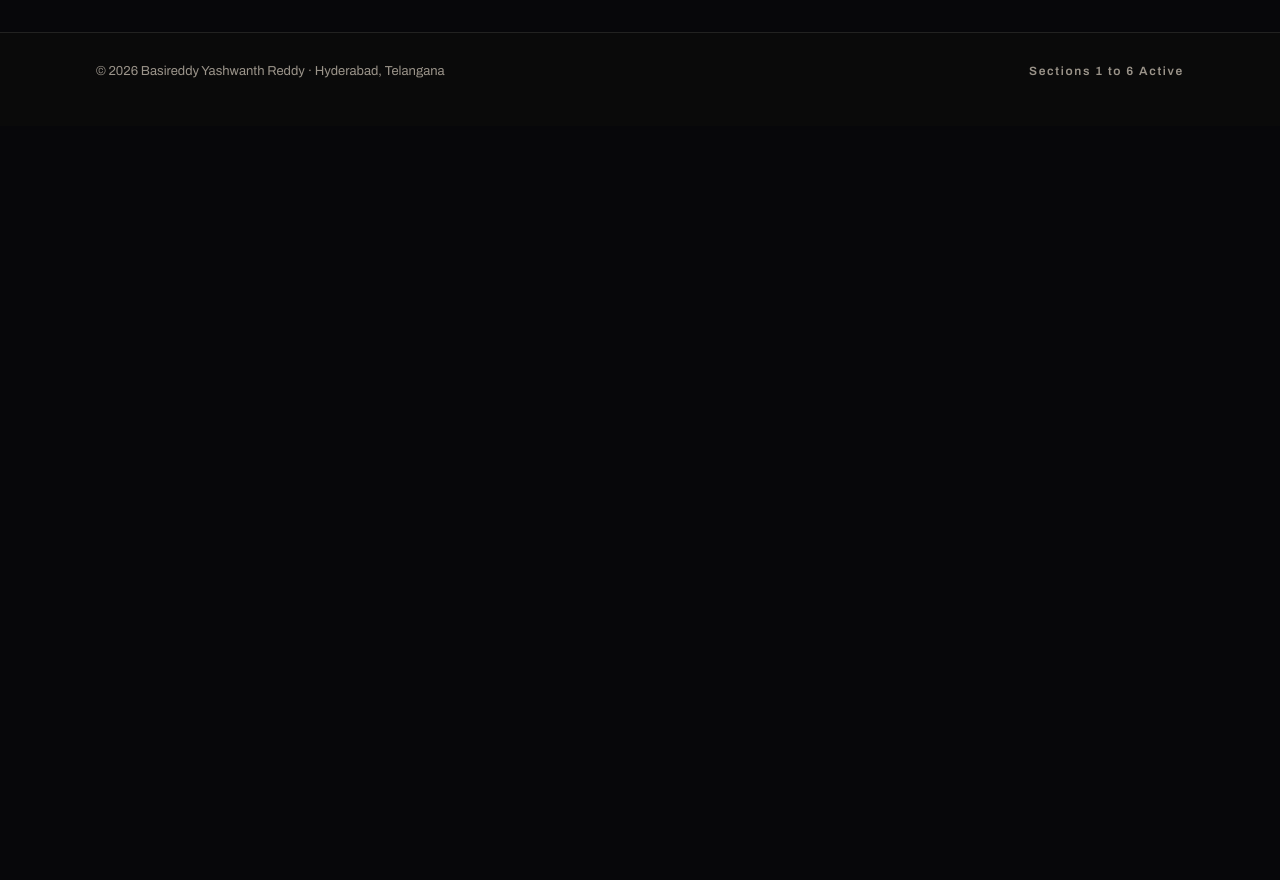
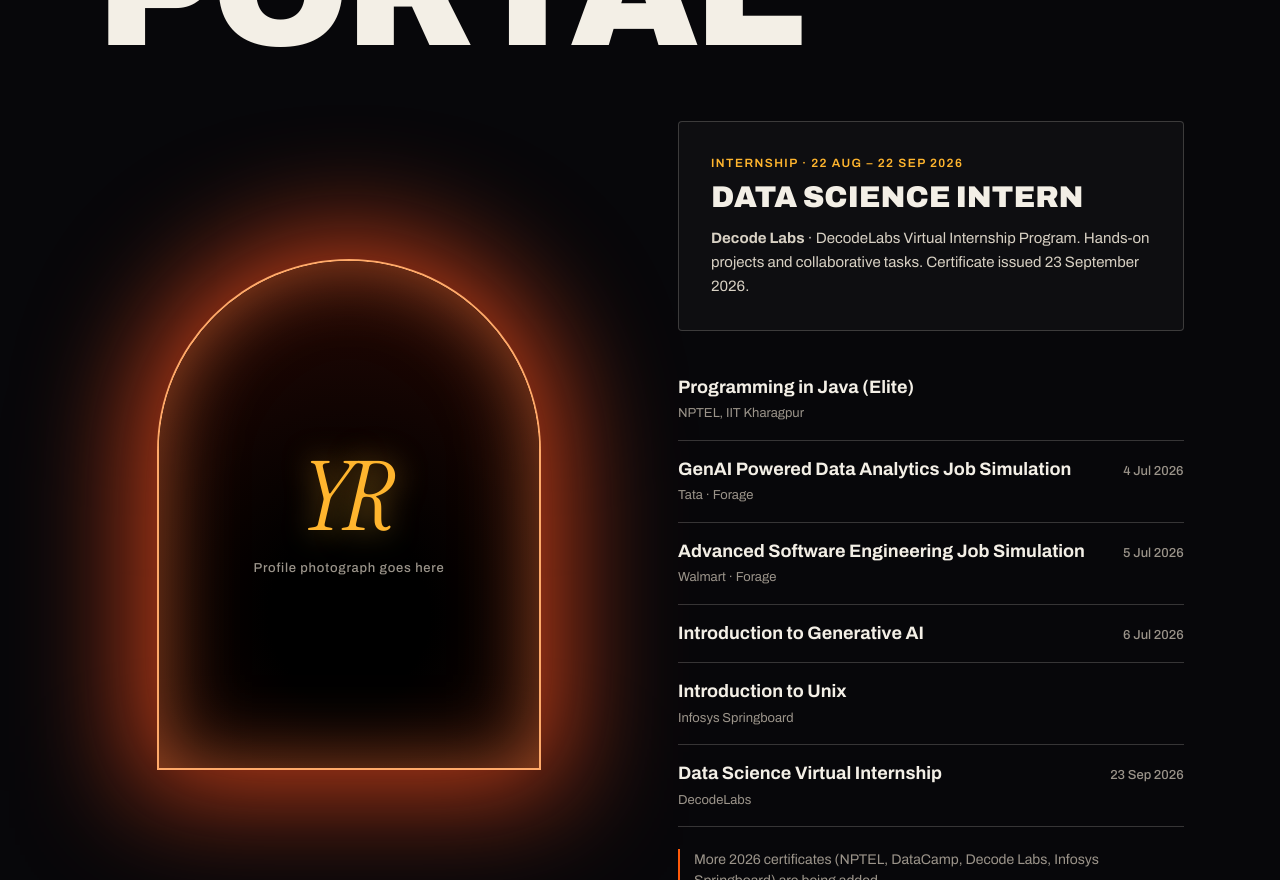
Before and after one commit to byreddy899/Portfolio, a React (Vite) app: page / in a window 1280 px wide. Shown: the part 11120-12000 px from the top of the page. Before the commit the page ends 11246 px from the top, so only its background shows below. Built offline with nearby package versions, Linux system fonts and the light colour scheme.

Commit message:
feat(portal): implement Section 7 The Portal with architectural arch gate, internship card, and certifications list

```diff
--- a/src/App.tsx
+++ b/src/App.tsx
@@ -12,6 +12,7 @@ import { SelectedWork } from './components/sections/SelectedWork';
 import { OpenTo } from './components/sections/OpenTo';
 import { Rise } from './components/sections/Rise';
 import { About } from './components/sections/About';
+import { ThePortal } from './components/sections/ThePortal';
 import { useIntersectionReveal } from './hooks/useIntersectionReveal';
 
 export const App: React.FC = () => {
@@ -66,7 +67,10 @@ export const App: React.FC = () => {
       {/* 8. Section 6: About (Academic Highlights & Background Narrative) */}
       <About />
 
-      {/* 9. Section 6 Boundary */}
+      {/* 9. Section 7: The Portal (Architectural Gate & Credentials) */}
+      <ThePortal />
+
+      {/* 10. Section 7 Boundary */}
       <main style={{ position: 'relative', zIndex: 2, background: 'var(--bg)' }}>
         <section
           style={{
@@ -96,7 +100,7 @@ export const App: React.FC = () => {
                     boxShadow: '0 0 10px var(--fire)'
                   }}
                 />
-                Task 7 Complete · "About" Verified
+                Task 8 Complete · "The Portal" Verified
               </div>
 
               <h2
@@ -106,7 +110,7 @@ export const App: React.FC = () => {
                   fontSize: 'clamp(32px, 6vw, 68px)'
                 }}
               >
-                Next Up: The Portal
+                Next Up: Contact
               </h2>
 
               <p
@@ -117,18 +121,18 @@ export const App: React.FC = () => {
                   marginBottom: '28px'
                 }}
               >
-                The "About" section is live displaying authentic academic CGPA metrics, intermediate percentages, SSC performance, and the editorial narrative.
+                The Portal is live featuring the illuminated YR monogram arch gate, Decode Labs Data Science internship card, certifications list, and hover transitions.
               </p>
 
               <div className="note" style={{ maxWidth: '620px' }}>
-                Awaiting your evaluation of Task 7 before proceeding to Section 7 ("The Portal").
+                Awaiting your evaluation of Task 8 before proceeding to the final section ("Contact").
               </div>
             </div>
           </Container>
         </section>
       </main>
 
-      {/* 10. Semantic Footer */}
+      {/* 11. Semantic Footer */}
       <footer
         style={{
           background: '#0a0a0a',
@@ -152,7 +156,7 @@ export const App: React.FC = () => {
           >
             <span>© 2026 Basireddy Yashwanth Reddy · Hyderabad, Telangana</span>
             <span className="sm" style={{ color: 'var(--mute)', textTransform: 'none' }}>
-              Sections 1 to 6 Active
+              Sections 1 to 7 Active
             </span>
           </div>
         </Container>
--- /dev/null
+++ b/src/components/sections/ThePortal.css
@@ -0,0 +1,172 @@
+/* ==========================================================================
+   Section 7: The Portal — Architectural Gate, Experience & Certifications
+   ========================================================================== */
+
+#portal {
+  padding: clamp(80px, 11vw, 150px) 0;
+  position: relative;
+  background-color: var(--bg);
+  z-index: 2;
+}
+
+#portal h2 {
+  margin-top: 0;
+  margin-bottom: clamp(28px, 5vw, 60px);
+}
+
+.portal-grid {
+  display: grid;
+  grid-template-columns: 1fr 1fr;
+  gap: clamp(30px, 6vw, 80px);
+  align-items: center;
+}
+
+@media (max-width: 820px) {
+  .portal-grid {
+    grid-template-columns: 1fr;
+    gap: 48px;
+  }
+}
+
+/* Glowing Arch Gate Portal */
+.gate {
+  aspect-ratio: 3/4;
+  width: 100%;
+  max-width: 380px;
+  margin: 0 auto;
+  border-radius: 200px 200px 0 0;
+  position: relative;
+  display: grid;
+  place-items: center;
+  background: radial-gradient(circle at 50% 70%, #000000 20%, #2a0a05);
+  box-shadow: 0 0 0 2px #ff7a3a, 0 0 80px 10px rgba(255, 80, 30, 0.6),
+    inset 0 0 60px rgba(255, 120, 60, 0.5);
+  animation: gateFlick 3s infinite ease-in-out;
+  user-select: none;
+}
+
+@keyframes gateFlick {
+  0%, 100% {
+    box-shadow: 0 0 0 2px #ff7a3a, 0 0 80px 10px rgba(255, 80, 30, 0.6),
+      inset 0 0 60px rgba(255, 120, 60, 0.5);
+  }
+  40% {
+    box-shadow: 0 0 0 2px #ffb070, 0 0 120px 24px rgba(255, 80, 30, 0.8),
+      inset 0 0 80px rgba(255, 120, 60, 0.6);
+  }
+}
+
+.gate-content {
+  text-align: center;
+  padding: 24px;
+}
+
+.gate-monogram {
+  display: block;
+  font-family: var(--serif);
+  font-style: italic;
+  font-weight: 400;
+  font-size: clamp(72px, 9vw, 96px);
+  line-height: 1;
+  color: var(--gold);
+  text-shadow: 0 0 30px rgba(255, 181, 46, 0.6);
+}
+
+.gate-label {
+  display: block;
+  font-family: var(--sans);
+  font-weight: 500;
+  font-size: 13px;
+  color: var(--mute);
+  margin-top: 12px;
+  letter-spacing: 0.06em;
+}
+
+/* Featured Experience Card */
+.portal-card {
+  border: 1px solid var(--line);
+  padding: clamp(20px, 3vw, 32px);
+  margin-bottom: 28px;
+  background: rgba(255, 255, 255, 0.03);
+  backdrop-filter: blur(8px);
+  border-radius: 4px;
+}
+
+.portal-card h3 {
+  font-family: var(--sans);
+  font-weight: 900;
+  font-size: clamp(22px, 3.2vw, 30px);
+  line-height: 1.1;
+  font-stretch: 112%;
+  text-transform: uppercase;
+  margin: 8px 0 12px;
+  color: var(--ink);
+}
+
+.portal-card-desc {
+  color: #d8d1c4;
+  font-size: 15px;
+  line-height: 1.6;
+}
+
+/* Certifications List */
+.cert-list {
+  display: flex;
+  flex-direction: column;
+}
+
+.cert-item {
+  display: grid;
+  grid-template-columns: 1fr auto;
+  gap: 16px;
+  align-items: baseline;
+  padding: 16px 0;
+  border-bottom: 1px solid var(--line);
+  transition: padding 0.3s ease, border-color 0.3s ease;
+}
+
+.cert-item:hover {
+  padding-left: 12px;
+  border-color: rgba(255, 181, 46, 0.4);
+}
+
+.cert-item b {
+  display: block;
+  font-family: var(--sans);
+  font-weight: 700;
+  font-size: clamp(15px, 1.8vw, 18px);
+  color: var(--ink);
+  line-height: 1.4;
+  transition: color 0.25s ease;
+}
+
+.cert-item:hover b {
+  color: var(--gold);
+}
+
+.cert-item small {
+  display: block;
+  color: var(--mute);
+  font-size: 13px;
+  margin-top: 3px;
+}
+
+.cert-item i {
+  font-family: var(--sans);
+  font-weight: 500;
+  font-size: 13px;
+  color: var(--mute);
+  font-style: normal;
+  text-align: right;
+  white-space: nowrap;
+}
+
+/* Accessibility: prefers-reduced-motion */
+@media (prefers-reduced-motion: reduce) {
+  .gate {
+    animation: none !important;
+  }
+  .cert-item {
+    transition: none !important;
+  }
+}
--- /dev/null
+++ b/src/components/sections/ThePortal.tsx
@@ -0,0 +1,59 @@
+import React from 'react';
+import { portfolioData } from '../../data/portfolioData';
+import { Container } from '../foundation/Container';
+import './ThePortal.css';
+
+export const ThePortal: React.FC = () => {
+  const { internship, certifications } = portfolioData;
+
+  return (
+    <section id="portal" className="sec" aria-label="The Portal — Experience & Credentials">
+      <Container>
+        {/* Section Heading */}
+        <h2 className="big rv">The portal</h2>
+
+        <div className="portal-grid">
+          {/* Left Column: Architectural Glowing Arch Gate with YR Monogram */}
+          <div className="gate rv" aria-label="Portrait Portal">
+            <div className="gate-content">
+              <em className="gate-monogram">YR</em>
+              <span className="gate-label">Profile photograph goes here</span>
+            </div>
+          </div>
+
+          {/* Right Column: Featured Internship Card & Certifications */}
+          <div className="rv">
+            {/* Featured Internship Card */}
+            <div className="card portal-card">
+              <div className="sm" style={{ color: 'var(--gold)', letterSpacing: '0.12em' }}>
+                {internship.period}
+              </div>
+              <h3>{internship.role}</h3>
+              <div className="portal-card-desc">
+                <strong>{internship.company}</strong> · {internship.details}
+              </div>
+            </div>
+
+            {/* Certifications & Simulations List */}
+            <div className="cert-list" id="clist">
+              {certifications.map((cert, index) => (
+                <div key={index} className="cert-item">
+                  <div>
+                    <b>{cert.title}</b>
+                    {cert.issuer && <small>{cert.issuer}</small>}
+                  </div>
+                  <i>{cert.date || ''}</i>
+                </div>
+              ))}
+            </div>
+
+            {/* Credential Progression Note */}
+            <p className="note" style={{ marginTop: '22px' }}>
+              {internship.note}
+            </p>
+          </div>
+        </div>
+      </Container>
+    </section>
+  );
+};
```
